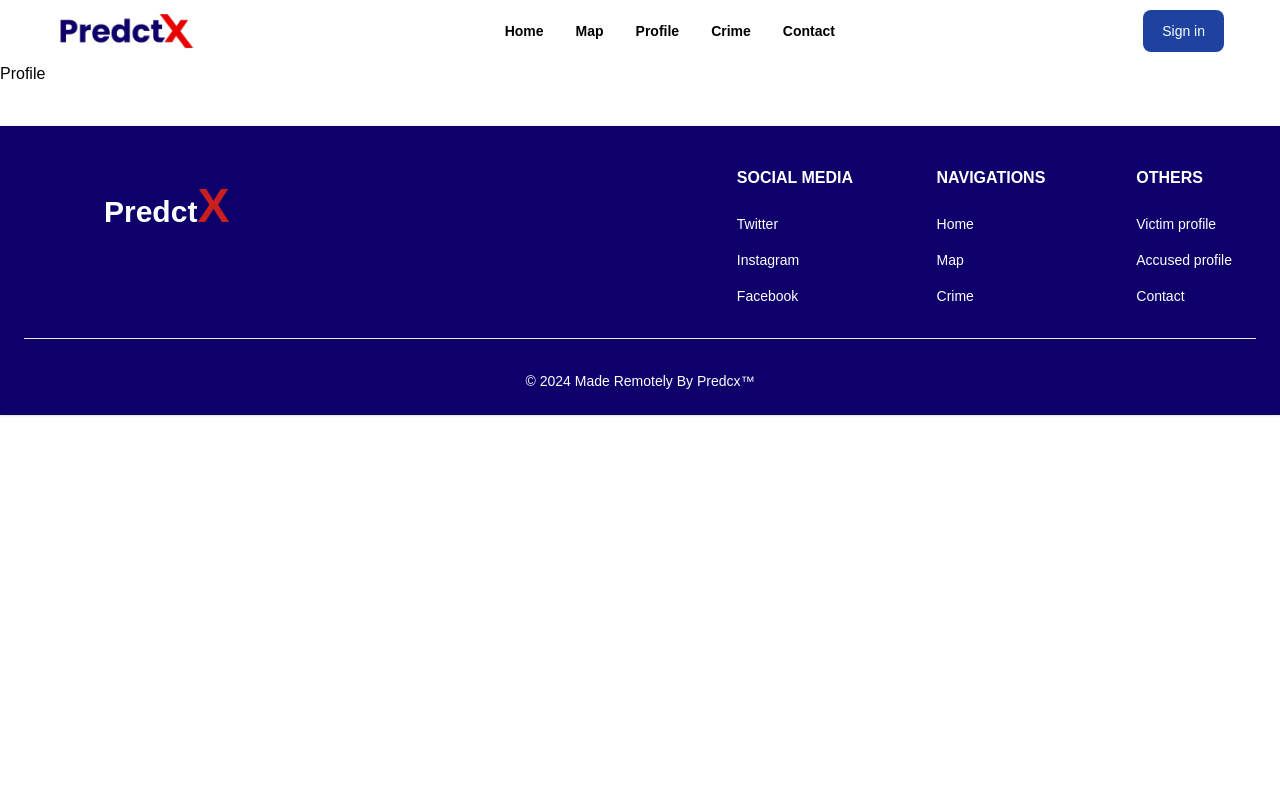
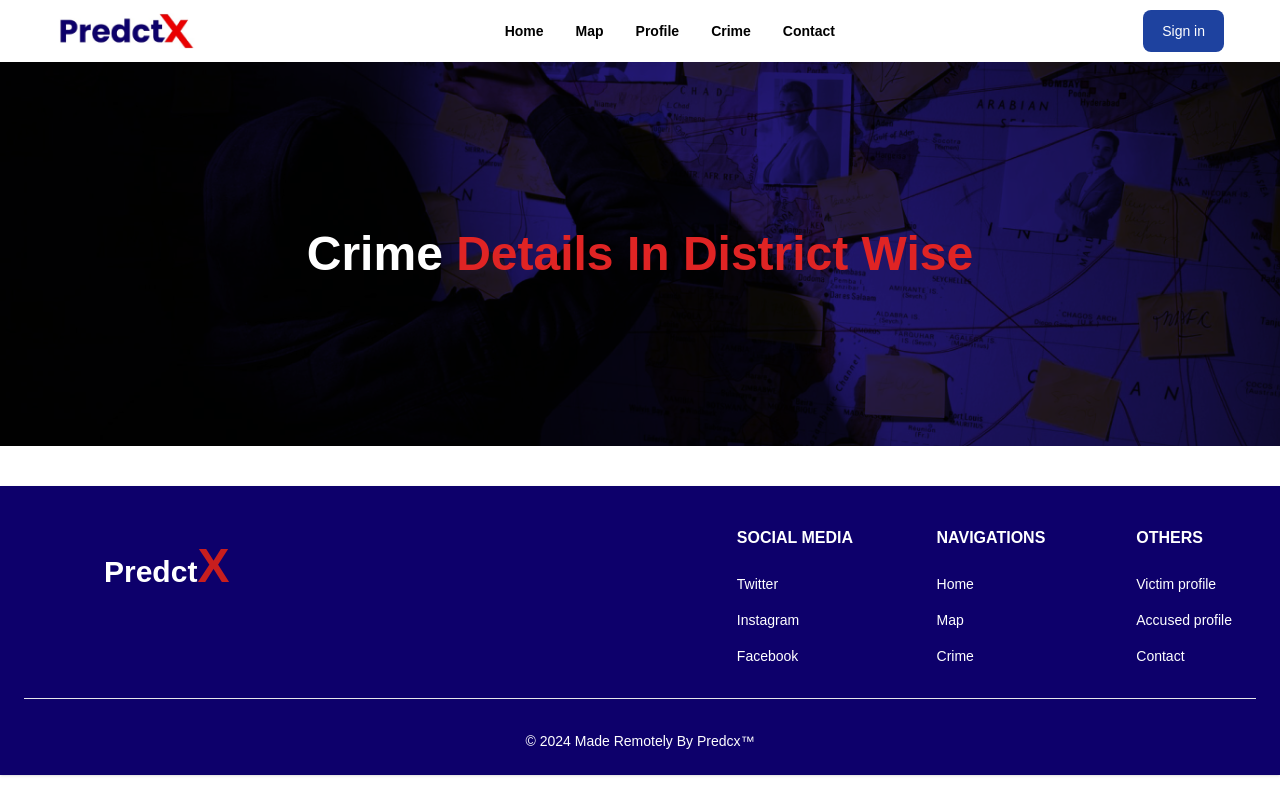
Before and after one commit to securedapp-github/PredictX, a React (Create React App) app in the folder frontend/: page /profile in a window 1280 px wide. Built offline with nearby package versions, Linux system fonts and the light colour scheme.

Commit message:
Profile page hero img added

```diff
--- a/frontend/src/Pages/Map.js
+++ b/frontend/src/Pages/Map.js
@@ -13,7 +13,7 @@ export default function Map() {
     <div style={{
       backgroundImage: `url(${Mapheroimg})`,
       backgroundBlendMode: 'multiply',
-      backgroundColor: 'rgba(13, 0, 107,0.9)' // change color and opacity as needed
+      backgroundColor: 'rgba(13, 0, 107,0.9)'
     }} className='w-full relative bg-cover h-96 flex justify-center items-center'>
       <h1 className='font-bold text-white text-2xl sm:text-3xl md:text-5xl'>Monitoring <span className='text-red-600'>Crime Analytics</span></h1>
     </div>
--- a/frontend/src/Pages/Profile.js
+++ b/frontend/src/Pages/Profile.js
@@ -1,7 +1,20 @@
 import React from 'react'
+import ProfileHeroImg from '../Images/ProfileHeroImg.png';
 
 export default function Profile() {
   return (
-    <div>Profile</div>
+  <div className='w-full'>
+ <div style={{
+      backgroundImage: `url(${ProfileHeroImg})`,
+      backgroundBlendMode: 'multiply',
+      backgroundColor: 'rgba(13, 0, 107,0.9)'
+    }} className='w-full relative bg-cover h-96 flex justify-center items-center'>
+      <h1 className='font-bold text-white text-2xl sm:text-3xl md:text-5xl'>Crime <span className='text-red-600'>Details In District Wise</span></h1>
+    </div>
+
+
+
+
+    </div>
   )
 }
```
Also changed, not shown: frontend/src/Images/ProfileHeroImg.png (added).
